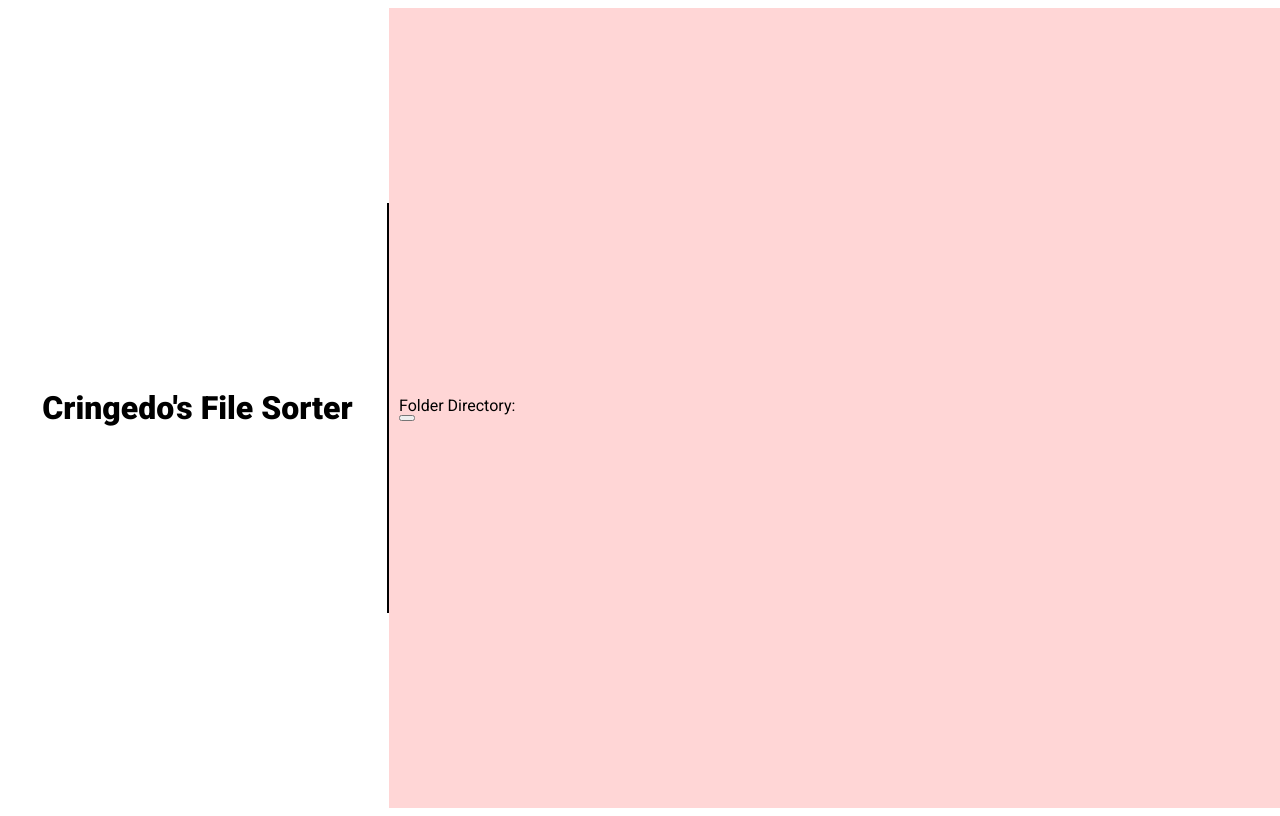
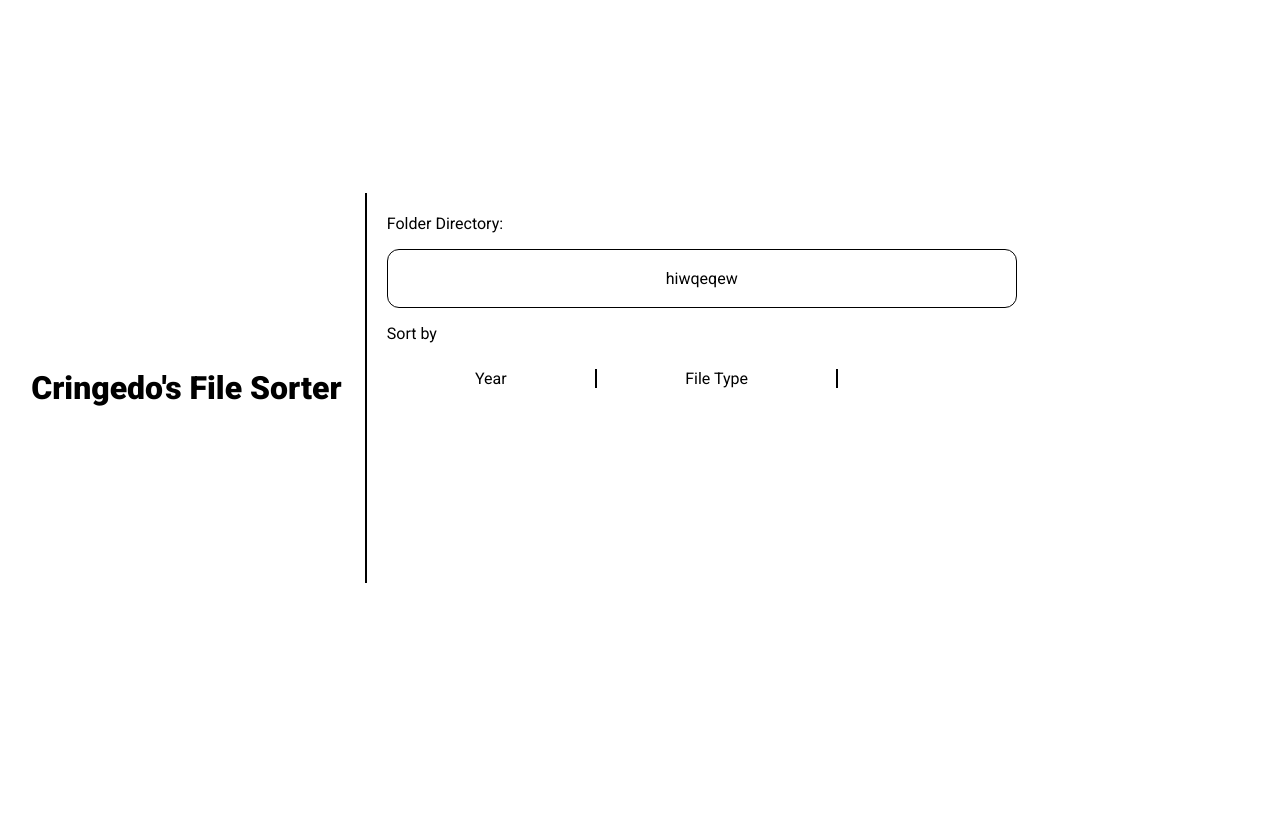
Before and after one commit to Cringedo/folder-sorter, a React (Vite) app: page / in a window 1280 px wide. Built offline with nearby package versions, Linux system fonts and the light colour scheme.

Commit message:
75% css done

```diff
--- a/src/App.css
+++ b/src/App.css
@@ -12,14 +12,14 @@
 .main_div{
   display: flex;
   flex-direction: row;
-  width: 100vw;
+  width: 95vw;
+  height: 95vh;
   font-family: 'Roboto', sans-serif;
 }
 
 .header_div {
   display: flex;
   flex: auto;
-  height: 100vh;
   width: 30%;
   justify-content: center;
   justify-items: center;
@@ -34,23 +34,61 @@
   width: 50%;
   height: 50%;
   justify-content: center;
-  align-items: center; /* Added this line */
+  align-items: center;
   text-align: center;
-
   font-weight: 900;
   border-right: 2px black solid;
   padding: 5px;
 }
 
 .side_div {
-  background: rgb(255, 214, 214);
+  display: flex;
+  flex: auto;
+  width: 70%;
+  height: 95vh;
+  justify-content: center;
+  justify-items: center;
+  align-items: start;
+  padding-left: 20px;
+}
+
+.side_main_div {
   display: flex;
   flex: auto;
   flex-direction: column;
-  width: 70%;
-  height: 100vh;
+  height: 50%;
+  align-items: start;
+  text-align: center;
+  position: relative;
+  margin: auto;
+}
+
+.side_components {
+  /* display: flex;
+  flex: auto; */
+}
+
+.side_components_border{
+  display: flex;
+  border: 1.5px black solid;
+  width: 75%;
+  height: 15%;
+  border-radius: 12px;
+  text-align: center;
+  align-items: center;
   justify-content: center;
   justify-items: center;
-  align-items: start;
-  padding-left: 10px;
 }
+
+.radio-div{
+  width: 75%;
+  height: 10%;
+  text-align: center;
+  align-items: center;
+  display: grid;
+  grid-template-columns: auto auto auto;
+}
+
+.radio-div > * {
+  border-right: 2px black solid;
+}
--- a/src/App.tsx
+++ b/src/App.tsx
@@ -35,25 +35,41 @@ function App() {
     })
   }
 
+  const [testi, settesti] = useState("");
+  const test = () => {
+    console.log(testi)
+  }
+
   useEffect(() => {
 
     // If the directory exists, proceed on sending to the backend
-    if(folderDirectory){
-      send_back_directory()
-    }
+    // if(folderDirectory){
+    //   send_back_directory()
+    // }
 
   }, [folderDirectory])
 
   return (
     <div className="main_div">
       <div className="header_div">
-      <h1 className="header_text"> Cringedo's File Sorter </h1>
+        <h1 className="header_text"> Cringedo's File Sorter </h1>
       </div>
+
       <div className="side_div">
-        Folder Directory: {folderDirectory}
-        <button onClick={select_directory} />
-      </div>
-      <div>
+        <div className="side_main_div">
+          <p className="side_components"> Folder Directory:</p>
+
+          <button id="dir-button"  onClick={select_directory} hidden/>
+          <label htmlFor='dir-button' className="side_components_border"> {folderDirectory} hiwqeqew </label>
+
+          <p className="side_components"> Sort by  </p>
+          <div className="radio-div">
+            <input type="radio" id="radio-year" name="year" onChange={(e) => settesti(e.target.name)} hidden/> <label htmlFor="radio-year"> Year </label>
+            <input type="radio" id="radio-filetype" name="filetype" onChange={(e) => settesti(e.target.name)} hidden/> <label htmlFor="radio-filetype"> File Type </label>
+
+          </div>
+
+        </div>
       </div>
     </div>
 
```
